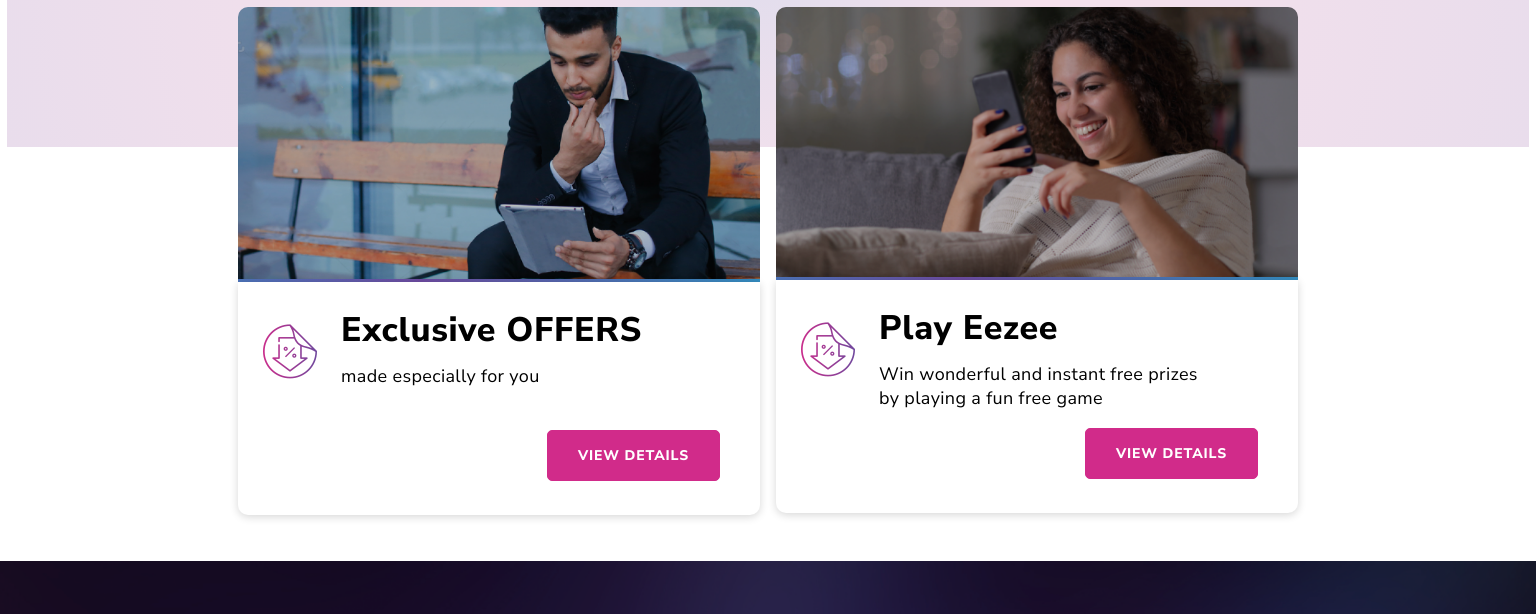
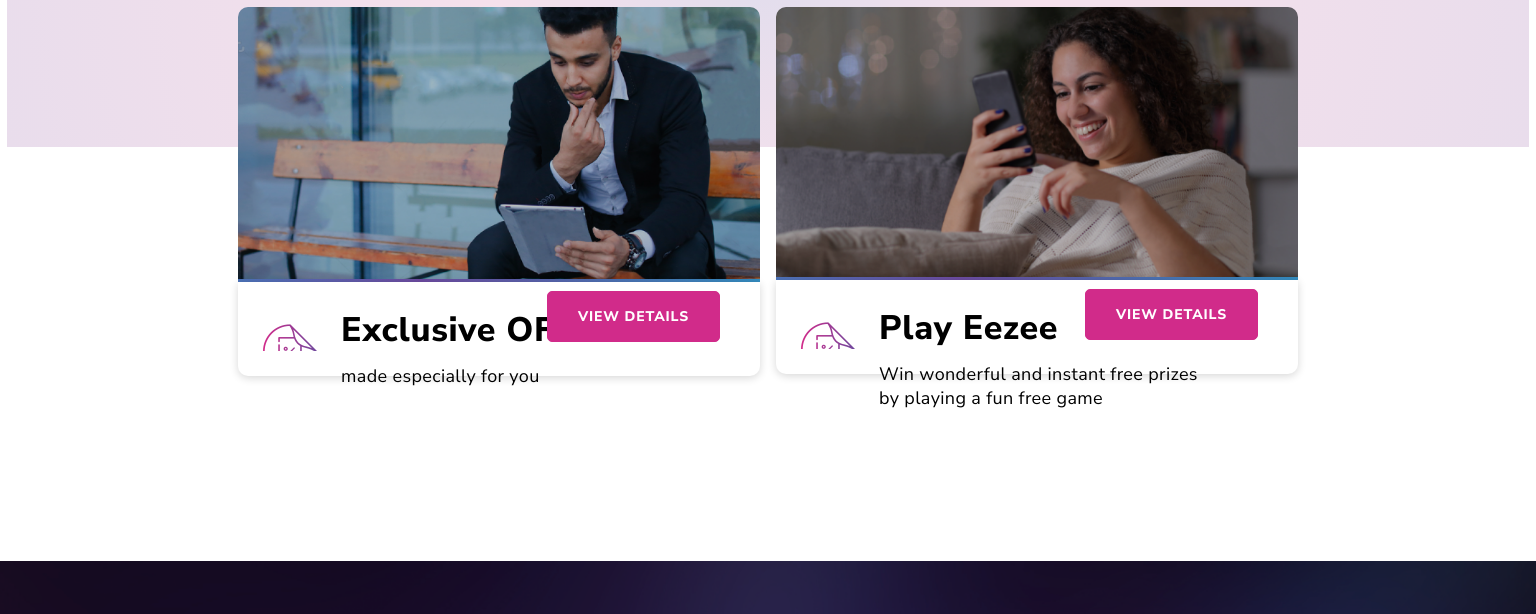
Before and after one commit to dishamajithia/Tinext, a plain HTML site: page index.html in a window 1536 px wide. Shown: the part 4993-5607 px from the top of the page. Drawn offline with Linux system fonts and the light colour scheme; files whose address does not match are found by name.

```diff
--- a/css/custom.css
+++ b/css/custom.css
@@ -1031,10 +1031,10 @@
         min-height: 507px !important;
     }
 
-    .kw #wrapper .offers-section .offers .offer-card .offer-description {
+    /* .kw #wrapper .offers-section .offers .offer-card .offer-description {
 
         height: calc(100% - 231px);
-    }
+    } */
 }
 
 @media (min-width: 1920px) {
```
Also changed, not shown: 5 other files.
